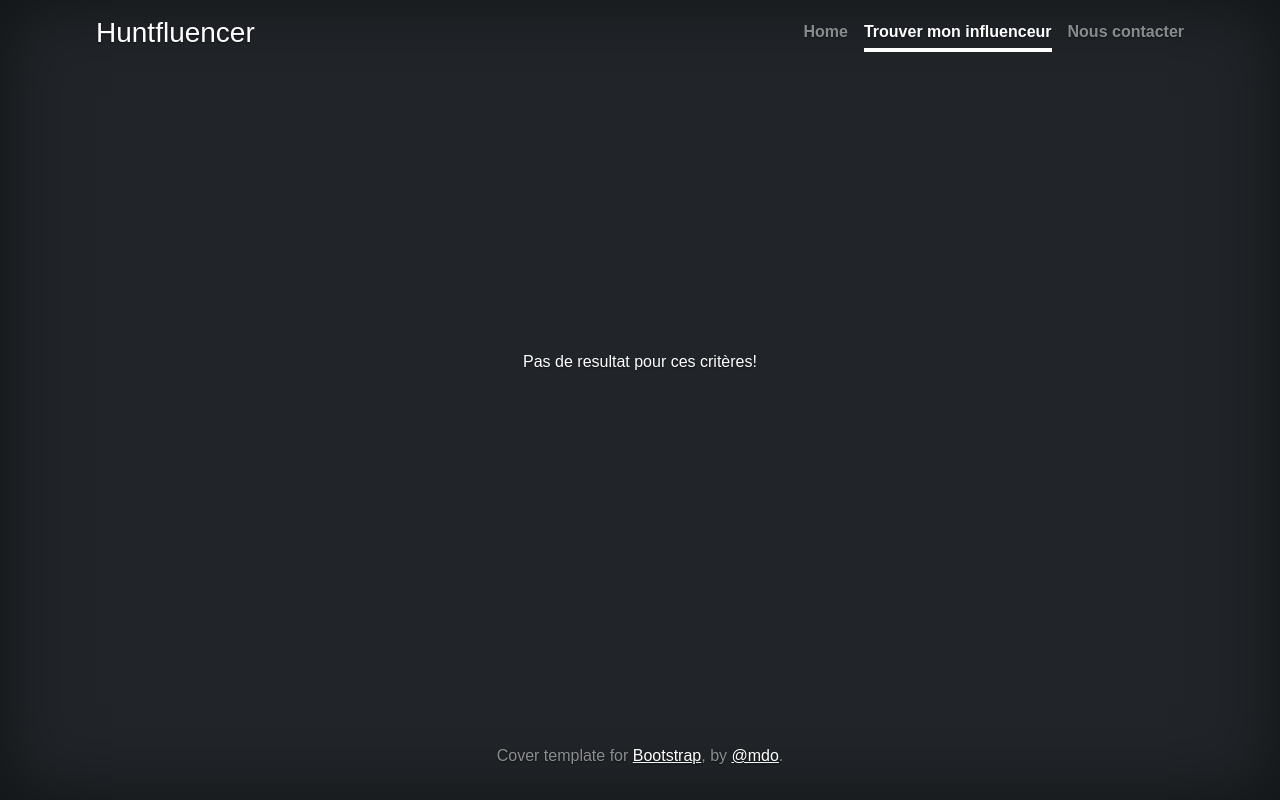
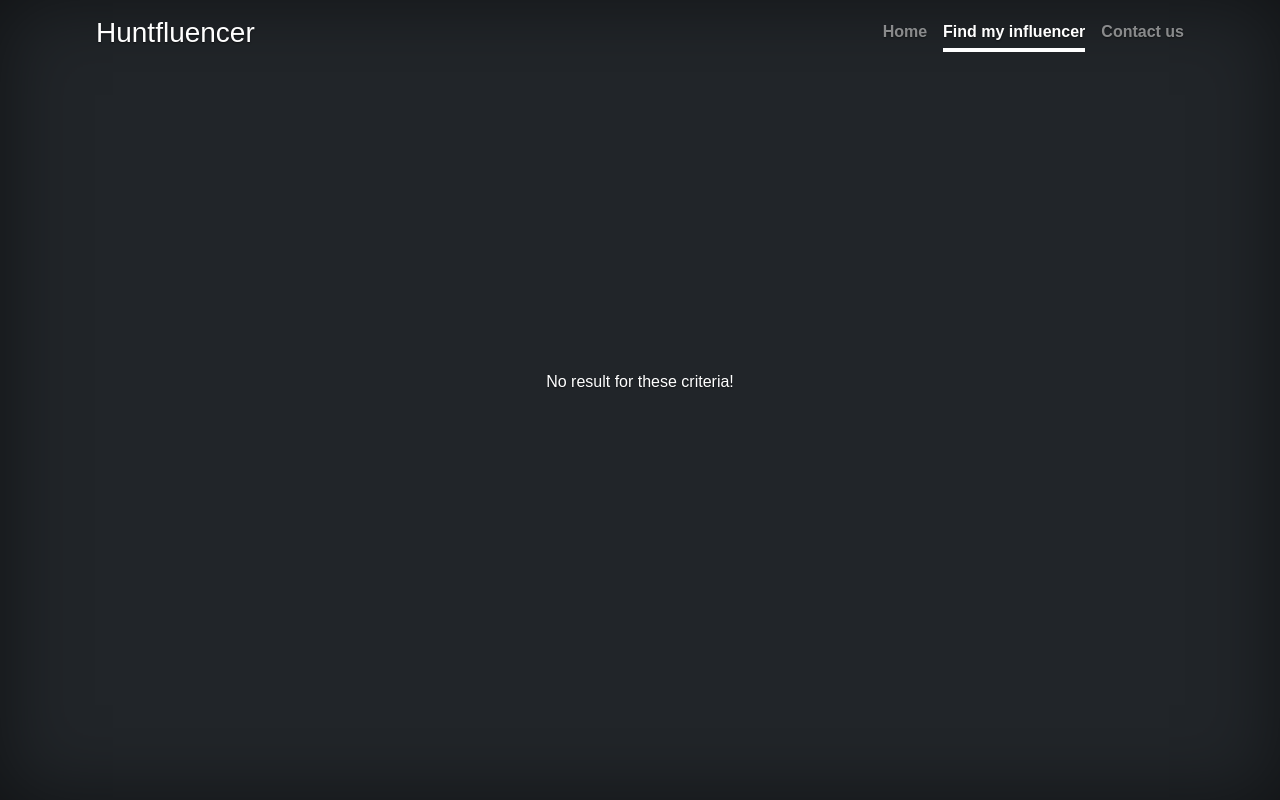
Before and after one commit to layiane/huntfluencer, a Django app: page /trouver_mon_influenceur/results in a window 1280 px wide. Run offline with Django 4.2, Linux system fonts and the light colour scheme; data comes from the database, SQL or seed files in the repository; some libraries are stand-ins or nearby versions.

Commit message:
title href

```diff
--- a/huntfluencer/polls/templates/results.html
+++ b/huntfluencer/polls/templates/results.html
@@ -133,9 +133,8 @@
                     <h3 class="float-md-start mb-0" ><a href="{% url 'home' %} "style="color:#ffffff;text-decoration:none;">Huntfluencer</a></h3>
                     <nav class="nav nav-masthead justify-content-center float-md-end">
                         <a class="nav-link fw-bold py-1 px-0" href="{% url 'home' %}">Home</a>
-                        <a class="nav-link fw-bold py-1 px-0 active" aria-current="page" href="#">Trouver mon
-                            influenceur</a>
-                        <a class="nav-link fw-bold py-1 px-0" href="{% url 'contact' %}">Nous contacter</a>
+                        <a class="nav-link fw-bold py-1 px-0 active" aria-current="page" href="#">Find my influencer</a>
+                        <a class="nav-link fw-bold py-1 px-0" href="{% url 'contact' %}">Contact us</a>
                     </nav>
             </div>
             </center>
@@ -147,13 +146,13 @@
                 <center>
                     <br />
                     <br />
-                    <h1>Resultat(s) pour les critères choisis:</h1>
+                    <h1>Results for the criteria :</h1>
                     <table class="content-table">
                         <thead class="thead-light">
                             <tr>
-                                <th scope="col"><strong>Influenceur Name</strong></th>
+                                <th scope="col"><strong>Influencer Name</strong></th>
                                 <th scope="col"><strong>Genre</strong></th>
-                                <th scope="col"><strong>Nationality €</strong></th>
+                                <th scope="col"><strong>Nationality</strong></th>
                                 <th scope="col"><strong>Theme</strong></th>
                                 <th scope="col"><strong>Experience</strong></th>
                                 <th scope="col"><strong>Number of follower</strong></th>
@@ -174,7 +173,7 @@
                         {% endfor %}
                     </table>
                     {% else %}
-                    Pas de resultat pour ces critères!
+                    No result for these criteria!
                     {% endif %}
                 </center>
             </div>
@@ -183,8 +182,6 @@
         <br/>
         <br/>
         <footer class="mt-auto text-white-50">
-            <p>Cover template for <a href="https://getbootstrap.com/" class="text-white">Bootstrap</a>, by <a
-                    href="https://twitter.com/mdo" class="text-white">@mdo</a>.</p>
         </footer>
     </div>
 
```
